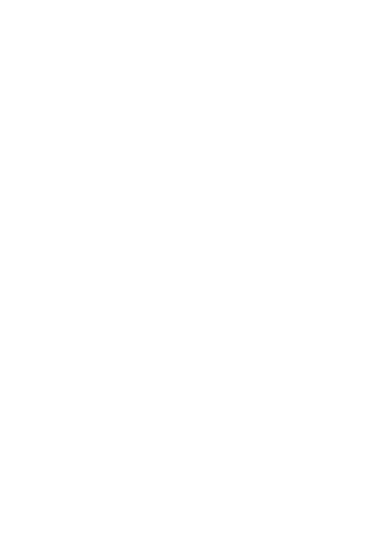
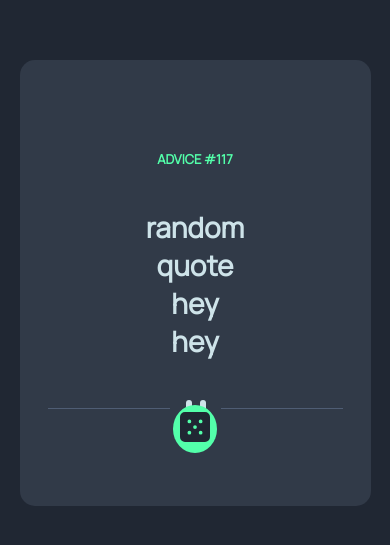
Before and after one commit to astarta16/advice-generator, a React (Vite) app: page / in a window 390 px wide. Shown: the part 139-684 px from the top of the page. Built offline with nearby package versions, Linux system fonts and the light colour scheme.

Commit message:
finish markup with responsive

```diff
--- a/src/App.jsx
+++ b/src/App.jsx
@@ -1,11 +1,89 @@
+import React from "react";
+import styled from "styled-components";
+import MobileImage from "./assets/pattern-divider-mobile.svg";
+import DesktopImage from "./assets/pattern-divider-desktop.svg";
+import DiceImage from "./assets/icon-dice.svg";
 
+const Container = styled.div`
+  display: flex;
+  justify-content: center;
+  align-items: center;
+  height: 100vh;
+`;
+
+const Card = styled.div`
+  position: relative;
+  width: 100%;
+  max-width: 540px;
+  border-radius: 15px;
+  background: #313a48;
+  padding: 90px;
+  display: flex;
+  flex-direction: column;
+  align-items: center;
+  text-align: center;
+
+  @media (max-width: 767px) {
+    width: 90%;
+  }
+`;
+
+const Title = styled.h2`
+  color: #53ffaa;
+  font-size: 13px;
+  font-family: "Manrope", sans-serif;
+`;
+
+const Paragraph = styled.p`
+  color: #cee3e9;
+  font-weight: 800;
+  font-family: "Manrope", sans-serif;
+  font-size: 28px;
+  padding: 40px;
+`;
+
+const MobileImg = styled.img`
+  display: block;
+  @media (min-width: 768px) {
+    display: none;
+  }
+`;
+
+const DesktopImg = styled.img`
+  display: none;
+  @media (min-width: 768px) {
+    display: block;
+  }
+`;
+
+const CircleContainer = styled.div`
+  position: absolute;
+  top: 345px;
+
+  background-color: #53ffaa;
+  border-radius: 50%;
+  padding: 7px;
+`;
+
+const DiceImg = styled.img`
+  width: 30px;
+  height: 30px;
+`;
 
 function App() {
   return (
-    <div></div>
+    <Container>
+      <Card>
+        <Title>ADVICE #117</Title>
+        <Paragraph>random quote hey hey</Paragraph>
+        <MobileImg src={MobileImage} alt="Mobile Image" />
+        <DesktopImg src={DesktopImage} alt="Desktop Image" />
+        <CircleContainer>
+          <DiceImg src={DiceImage} alt="Dice image" />
+        </CircleContainer>
+      </Card>
+    </Container>
   );
-
-
 }
 
-export default App
+export default App;
--- a/src/index.css
+++ b/src/index.css
@@ -0,0 +1,13 @@
+@import url('https://fonts.googleapis.com/css2?family=Inter:wght@700&family=Manrope&family=Space+Mono&display=swap');
+
+
+body {
+    background-color: #202733;
+    height: 100%;
+}
+
+*{
+    box-sizing: border-box;
+    margin: 0;
+    padding: 0;
+}
```
